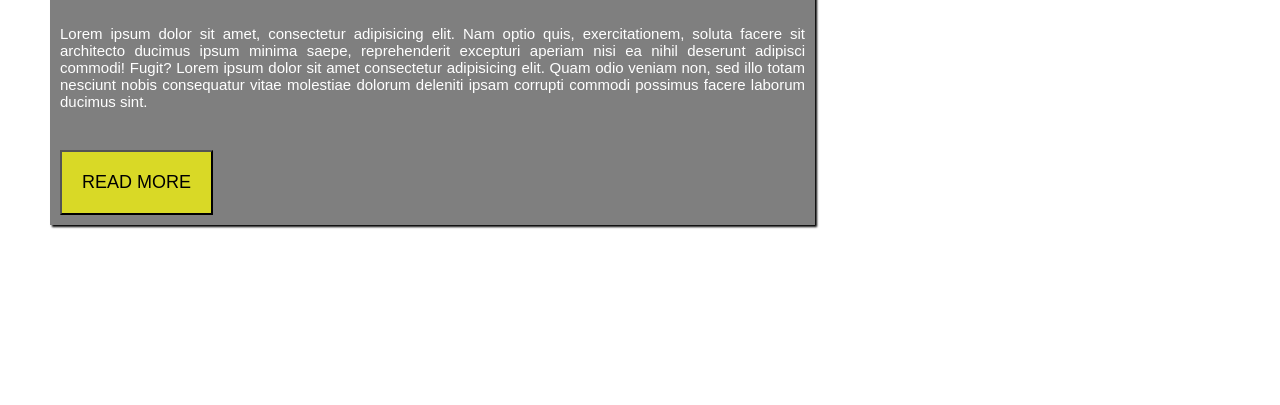
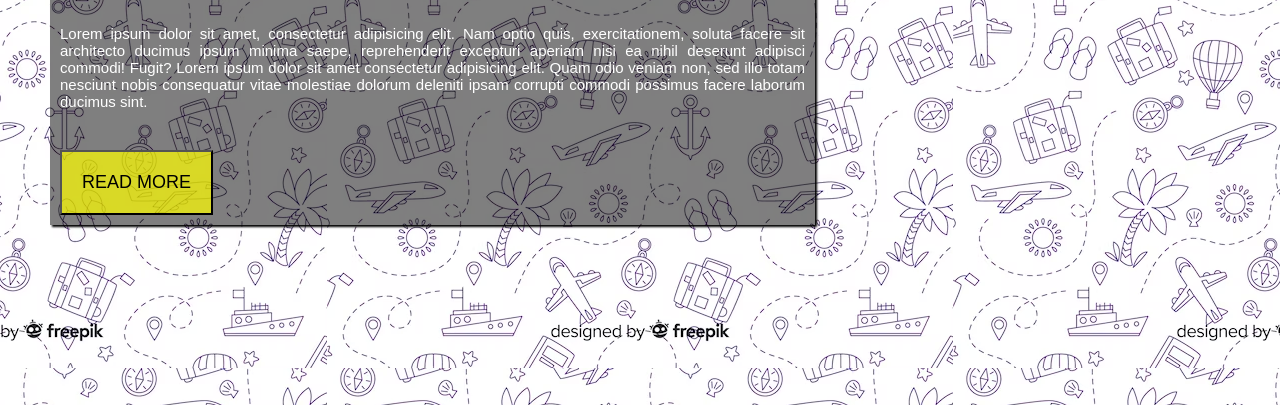
Before and after one commit to LeandroBorotta/onePageWebsite, a plain HTML site: page index.html in a window 1280 px wide. Shown: the part 395-800 px from the top of the page. Drawn offline with Linux system fonts and the light colour scheme.

Commit message:
Update style.css

```diff
--- a/assets/css/style.css
+++ b/assets/css/style.css
@@ -83,7 +83,7 @@ nav li a:hover{
 }
 .home{
     height: calc(100vh - 100px);
-    background-image: url(../assets/images/fundo-de-viagens-doodle_23-2148044879.avif);
+    background-image: url(../images/fundo-de-viagens-doodle_23-2148044879.avif);
     background-position: center;
     display: flex;
     align-items:start;
```
